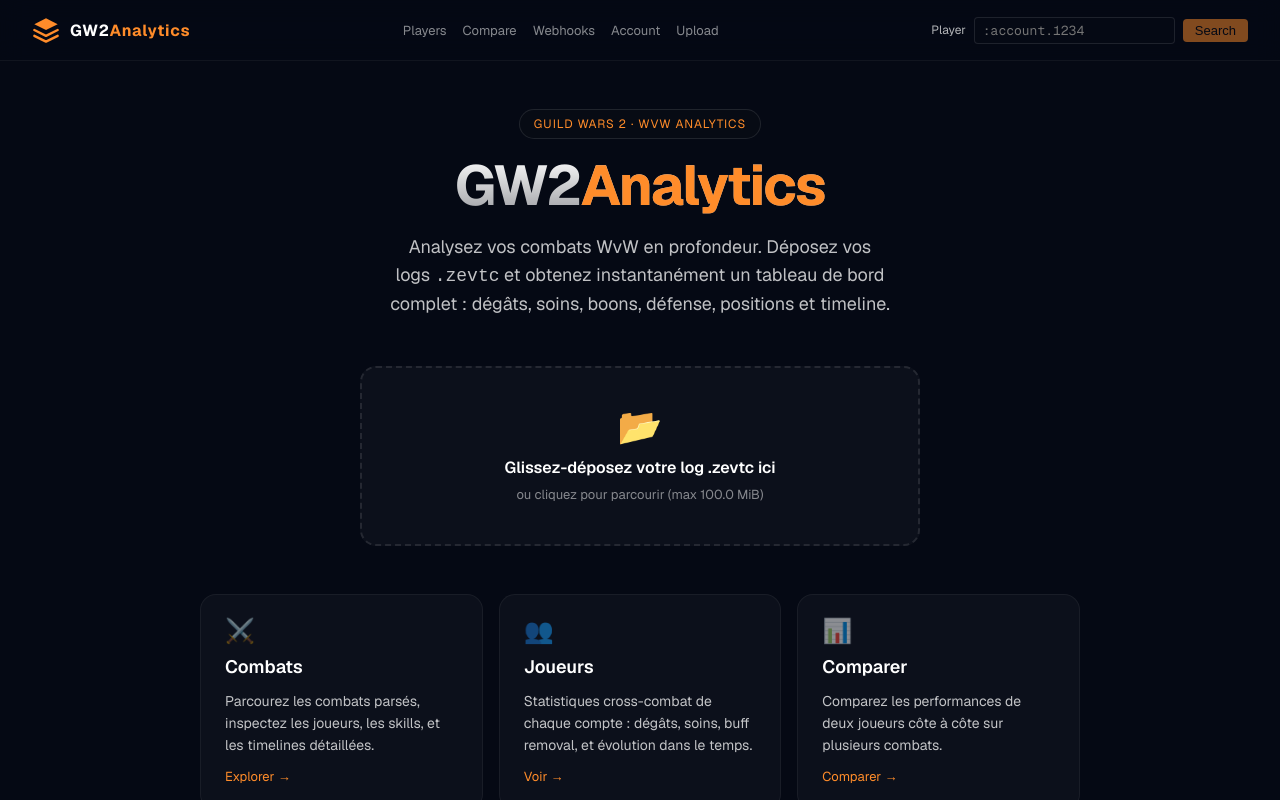
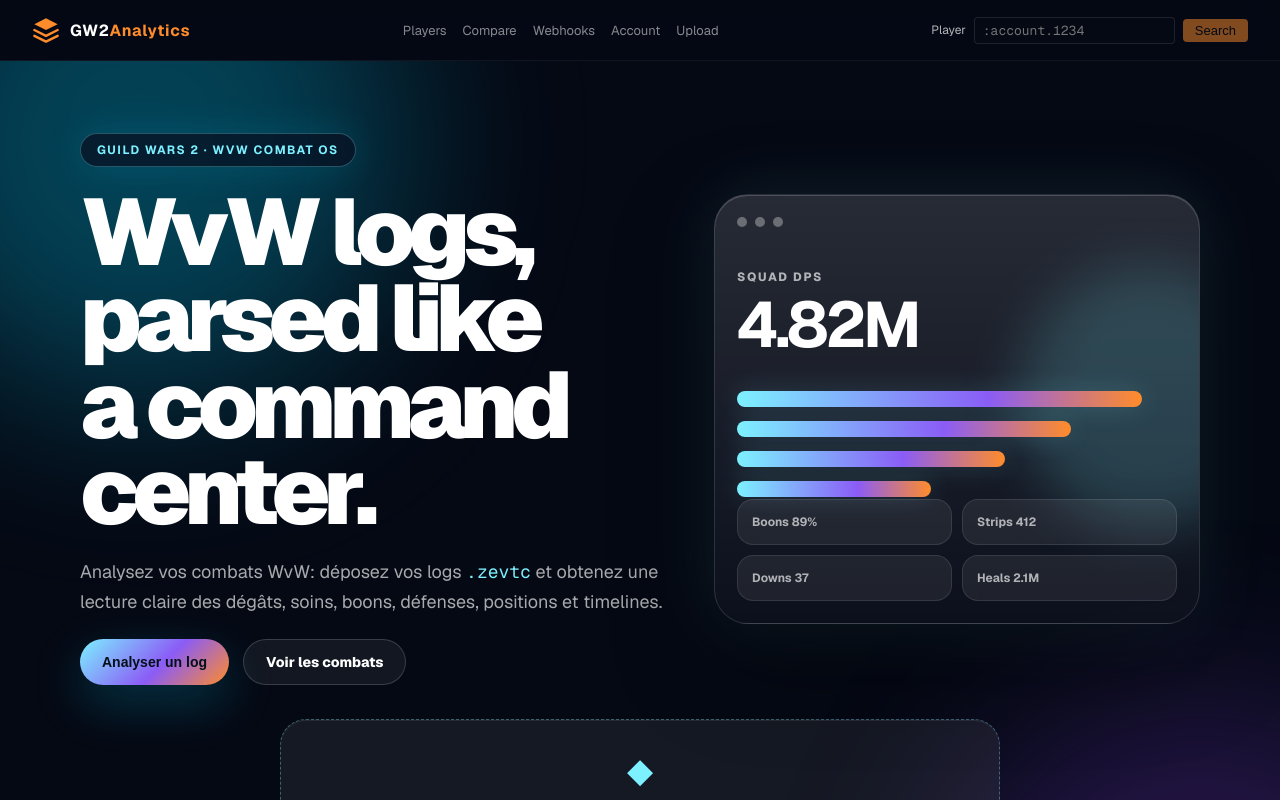
Before and after one commit to Roddygithub/Gw2Analytics, a Next.js app in the folder web/: page / in a window 1280 px wide. Shown: the top 800 px of the page. Built offline with nearby package versions, Linux system fonts and the light colour scheme; no server answers.

Commit message:
style(web): redesign landing page
Signed-off-by: Roddy <roddy@users.noreply.github.com>

```diff
--- a/web/src/app/page.module.css
+++ b/web/src/app/page.module.css
@@ -1,95 +1,252 @@
 .page {
+  position: relative;
   display: flex;
   flex: 1;
   flex-direction: column;
   align-items: center;
-  padding: 48px 24px 96px;
-  gap: 48px;
+  padding: 72px 24px 104px;
+  gap: 34px;
+  overflow: hidden;
+}
+
+.page::before,
+.page::after {
+  position: absolute;
+  z-index: -1;
+  width: 520px;
+  height: 520px;
+  border-radius: 999px;
+  filter: blur(90px);
+  content: "";
+}
+
+.page::before {
+  top: -180px;
+  left: -120px;
+  background: rgba(0, 210, 255, 0.28);
+}
+
+.page::after {
+  right: -180px;
+  bottom: 180px;
+  background: rgba(151, 71, 255, 0.22);
 }
 
 .hero {
+  display: grid;
+  grid-template-columns: minmax(0, 1.1fr) minmax(320px, 0.9fr);
+  align-items: center;
+  gap: 40px;
+  width: 100%;
+  max-width: 1120px;
+}
+
+.heroCopy {
   display: flex;
   flex-direction: column;
-  align-items: center;
-  gap: 16px;
-  max-width: 720px;
-  text-align: center;
+  align-items: flex-start;
+  gap: 22px;
 }
 
 .brand {
   display: inline-flex;
   align-items: center;
   gap: 10px;
-  padding: 6px 14px;
+  padding: 8px 16px;
+  border: 1px solid rgba(125, 241, 255, 0.28);
   border-radius: 999px;
-  background: var(--button);
-  border: 1px solid var(--border);
+  background: rgba(8, 16, 34, 0.72);
+  box-shadow: 0 0 38px rgba(0, 210, 255, 0.14);
+  color: #7df1ff;
   font-size: 12px;
-  letter-spacing: 0.08em;
+  font-weight: 700;
+  letter-spacing: 0.12em;
   text-transform: uppercase;
-  color: var(--accent);
 }
 
 .title {
-  font-size: 56px;
-  font-weight: 700;
-  line-height: 1.1;
-  letter-spacing: -0.025em;
-  background: linear-gradient(
-    180deg,
-    var(--foreground) 0%,
-    color-mix(in srgb, var(--foreground) 60%, transparent) 100%
-  );
-  -webkit-background-clip: text;
-  background-clip: text;
-  color: transparent;
-}
-
-.accentText {
-  color: var(--accent);
-  background: none;
-  -webkit-background-clip: unset;
-  background-clip: unset;
+  max-width: 780px;
+  margin: 0;
+  color: var(--foreground);
+  font-size: clamp(48px, 8vw, 94px);
+  font-weight: 850;
+  line-height: 0.92;
+  letter-spacing: -0.07em;
+  text-wrap: balance;
 }
 
 .tagline {
+  max-width: 620px;
+  margin: 0;
+  color: var(--foreground-muted);
   font-size: 18px;
-  line-height: 28px;
-  color: var(--foreground);
-  opacity: 0.75;
+  line-height: 30px;
   text-wrap: balance;
 }
 
-/* Upload zone */
+.tagline code {
+  color: #7df1ff;
+  font-family: var(--font-geist-mono);
+}
+
+.heroActions {
+  display: flex;
+  flex-wrap: wrap;
+  gap: 14px;
+}
+
+.primaryCta,
+.secondaryCta {
+  display: inline-flex;
+  align-items: center;
+  justify-content: center;
+  min-height: 46px;
+  padding: 0 22px;
+  border-radius: 999px;
+  font-size: 14px;
+  font-weight: 800;
+  cursor: pointer;
+}
+
+.primaryCta {
+  border: 0;
+  background: linear-gradient(135deg, #7df1ff, #8b5cf6 55%, #ff8c2a);
+  box-shadow: 0 18px 50px rgba(0, 210, 255, 0.22);
+  color: #041018;
+}
+
+.secondaryCta {
+  border: 1px solid rgba(255, 255, 255, 0.16);
+  background: rgba(255, 255, 255, 0.06);
+  color: var(--foreground);
+}
+
+.heroPanel {
+  position: relative;
+  min-height: 430px;
+  padding: 22px;
+  border: 1px solid rgba(255, 255, 255, 0.12);
+  border-radius: 34px;
+  background:
+    linear-gradient(180deg, rgba(255, 255, 255, 0.14), rgba(255, 255, 255, 0.03)),
+    rgba(4, 9, 22, 0.78);
+  box-shadow:
+    inset 0 1px rgba(255, 255, 255, 0.18),
+    0 36px 100px rgba(0, 0, 0, 0.42),
+    0 0 70px rgba(125, 241, 255, 0.12);
+  overflow: hidden;
+}
+
+.heroPanel::before {
+  position: absolute;
+  inset: 72px -80px auto auto;
+  width: 260px;
+  height: 260px;
+  border-radius: 999px;
+  background: rgba(125, 241, 255, 0.18);
+  filter: blur(28px);
+  content: "";
+}
+
+.panelTopbar {
+  display: flex;
+  gap: 8px;
+  margin-bottom: 42px;
+}
+
+.panelTopbar span {
+  width: 10px;
+  height: 10px;
+  border-radius: 999px;
+  background: rgba(255, 255, 255, 0.32);
+}
+
+.panelMetric {
+  position: relative;
+  display: flex;
+  flex-direction: column;
+  gap: 8px;
+  margin-bottom: 34px;
+}
+
+.panelMetric span {
+  color: var(--foreground-muted);
+  font-size: 12px;
+  font-weight: 800;
+  letter-spacing: 0.14em;
+  text-transform: uppercase;
+}
+
+.panelMetric strong {
+  color: #ffffff;
+  font-size: 64px;
+  line-height: 1;
+  letter-spacing: -0.06em;
+}
+
+.panelBars {
+  position: relative;
+  display: grid;
+  gap: 14px;
+}
+
+.panelBars i {
+  display: block;
+  width: var(--w);
+  height: 16px;
+  border-radius: 999px;
+  background: linear-gradient(90deg, #7df1ff, #8b5cf6 62%, #ff8c2a);
+  box-shadow: 0 0 26px rgba(125, 241, 255, 0.18);
+}
+
+.panelGrid {
+  position: absolute;
+  right: 22px;
+  bottom: 22px;
+  left: 22px;
+  display: grid;
+  grid-template-columns: repeat(2, 1fr);
+  gap: 10px;
+}
+
+.panelGrid span {
+  padding: 14px;
+  border: 1px solid rgba(255, 255, 255, 0.1);
+  border-radius: 16px;
+  background: rgba(255, 255, 255, 0.07);
+  color: var(--foreground-muted);
+  font-size: 12px;
+  font-weight: 700;
+}
 
 .uploadSection {
   width: 100%;
-  max-width: 560px;
+  max-width: 720px;
 }
 
 .dropZone {
   display: flex;
   align-items: center;
   justify-content: center;
-  min-height: 180px;
-  padding: 32px 24px;
-  border: 2px dashed var(--border);
-  border-radius: 16px;
-  background: var(--surface);
+  min-height: 168px;
+  padding: 28px;
+  border: 1px dashed rgba(125, 241, 255, 0.34);
+  border-radius: 26px;
+  background: rgba(255, 255, 255, 0.065);
+  box-shadow: inset 0 1px rgba(255, 255, 255, 0.08);
   cursor: pointer;
-  transition: all 0.2s ease;
+  transition:
+    border-color 0.18s ease,
+    background 0.18s ease,
+    transform 0.18s ease;
   user-select: none;
 }
 
-.dropZone:hover {
-  border-color: var(--accent);
-  background: color-mix(in srgb, var(--accent) 6%, transparent);
-}
-
+.dropZone:hover,
 .dropZoneActive {
-  border-color: var(--accent) !important;
-  background: color-mix(in srgb, var(--accent) 14%, transparent) !important;
-  transform: scale(1.01);
+  border-color: #7df1ff;
+  background: rgba(125, 241, 255, 0.1);
+  transform: translateY(-2px);
 }
 
 .dropZoneHasFile {
@@ -100,35 +257,9 @@
   display: none;
 }
 
-.dropZonePlaceholder {
-  display: flex;
-  flex-direction: column;
-  align-items: center;
-  gap: 8px;
-  text-align: center;
-}
-
-.dropIcon {
-  font-size: 36px;
-  line-height: 1;
-  margin-bottom: 4px;
-}
-
-.dropText {
-  font-size: 16px;
-  font-weight: 600;
-  margin: 0;
-  color: var(--foreground);
-}
-
-.dropHint {
-  font-size: 13px;
-  margin: 0;
-  opacity: 0.5;
-}
-
-/* File selected state */
-
+.dropZonePlaceholder,
+.uploadingState,
+.uploadResult,
 .fileSelected {
   display: flex;
   align-items: center;
@@ -136,40 +267,56 @@
   width: 100%;
 }
 
-.fileIcon {
-  font-size: 28px;
+.dropZonePlaceholder {
+  flex-direction: column;
+  justify-content: center;
+  text-align: center;
+}
+
+.dropIcon {
+  color: #7df1ff;
+  font-size: 34px;
   line-height: 1;
 }
 
-.fileName {
-  font-size: 14px;
-  font-weight: 600;
+.dropText,
+.fileName,
+.uploadResultTitle {
   margin: 0;
-  word-break: break-all;
+  color: var(--foreground);
+  font-size: 16px;
+  font-weight: 800;
 }
 
-.fileSize {
-  font-size: 12px;
+.dropHint,
+.fileSize,
+.uploadResultId {
   margin: 0;
-  opacity: 0.5;
+  color: var(--foreground-muted);
+  font-size: 13px;
+}
+
+.fileIcon,
+.uploadSuccessIcon {
+  font-size: 28px;
+  line-height: 1;
 }
 
 .uploadButton {
   margin-left: auto;
   padding: 10px 20px;
-  border-radius: 10px;
-  border: 1px solid var(--accent);
-  background: transparent;
-  color: var(--accent);
+  border: 1px solid rgba(125, 241, 255, 0.42);
+  border-radius: 999px;
+  background: rgba(125, 241, 255, 0.1);
+  color: #7df1ff;
   font-size: 14px;
-  font-weight: 600;
+  font-weight: 800;
   cursor: pointer;
-  transition: background 0.15s ease;
   white-space: nowrap;
 }
 
 .uploadButton:hover:not(:disabled) {
-  background: color-mix(in srgb, var(--accent) 12%, transparent);
+  background: rgba(125, 241, 255, 0.18);
 }
 
 .uploadButton:disabled {
@@ -177,23 +324,18 @@
   opacity: 0.5;
 }
 
-/* Uploading state */
-
 .uploadingState {
-  display: flex;
-  align-items: center;
-  gap: 12px;
-  font-size: 15px;
-  font-weight: 600;
-  color: var(--accent);
+  justify-content: center;
+  color: #7df1ff;
+  font-weight: 800;
 }
 
 .spinner {
   display: inline-block;
   width: 22px;
   height: 22px;
-  border: 3px solid var(--border);
-  border-top-color: var(--accent);
+  border: 3px solid rgba(255, 255, 255, 0.16);
+  border-top-color: #7df1ff;
   border-radius: 50%;
   animation: spin 0.9s linear infinite;
 }
@@ -204,131 +346,161 @@
   }
 }
 
-/* Upload result */
-
-.uploadResult {
-  display: flex;
-  align-items: center;
-  gap: 14px;
-  width: 100%;
-}
-
-.uploadSuccessIcon {
-  font-size: 28px;
-  line-height: 1;
-}
-
-.uploadResultTitle {
-  font-size: 15px;
-  font-weight: 600;
-  margin: 0;
-  color: var(--accent);
-}
-
-.uploadResultId {
-  font-size: 12px;
-  margin: 4px 0;
-  opacity: 0.5;
-  font-family: var(--font-geist-mono);
-}
-
 .uploadResultLink {
+  color: #7df1ff;
   font-size: 13px;
-  color: var(--accent);
   text-decoration: underline;
   text-underline-offset: 3px;
 }
 
-/* Error */
-
 .error {
-  margin: 8px 0 0;
+  margin: 10px 0 0;
+  color: var(--error);
   font-size: 14px;
-  color: #ff6e6e;
   text-align: center;
 }
 
-/* Navigation cards */
-
 .cards {
   display: grid;
-  grid-template-columns: repeat(auto-fit, minmax(280px, 1fr));
+  grid-template-columns: repeat(4, minmax(0, 1fr));
   gap: 16px;
   width: 100%;
-  max-width: 880px;
+  max-width: 1120px;
 }
 
 .card {
   display: flex;
   flex-direction: column;
-  gap: 12px;
-  padding: 24px;
-  border: 1px solid rgba(255, 255, 255, 0.05);
-  border-radius: 16px;
-  background: var(--surface);
+  min-height: 220px;
+  padding: 22px;
+  border: 1px solid rgba(255, 255, 255, 0.1);
+  border-radius: 24px;
+  background: rgba(255, 255, 255, 0.06);
+  box-shadow: inset 0 1px rgba(255, 255, 255, 0.08);
+  text-decoration: none;
   transition:
-    border-color 0.15s ease-in-out,
-    background 0.15s ease-in-out,
-    transform 0.15s ease-in-out;
-  text-decoration: none;
+    border-color 0.18s ease,
+    background 0.18s ease,
+    transform 0.18s ease;
 }
 
 .card:hover {
-  border-color: var(--accent);
-  background: rgba(255, 255, 255, 0.08);
-  transform: translateY(-2px);
+  border-color: rgba(125, 241, 255, 0.44);
+  background: rgba(125, 241, 255, 0.08);
+  transform: translateY(-4px);
 }
 
 .cardIcon {
-  font-size: 24px;
-  line-height: 1;
+  color: #7df1ff;
+  font-family: var(--font-geist-mono);
+  font-size: 12px;
+  font-weight: 900;
+  letter-spacing: 0.16em;
 }
 
 .cardTitle {
-  font-size: 18px;
-  font-weight: 600;
+  margin-top: 24px;
   color: var(--foreground);
+  font-size: 20px;
+  font-weight: 850;
 }
 
 .cardBody {
+  margin-top: 10px;
+  color: var(--foreground-muted);
   font-size: 14px;
   line-height: 22px;
-  opacity: 0.75;
-  color: var(--foreground);
 }
 
 .cardArrow {
+  margin-top: auto;
+  color: #7df1ff;
   font-size: 13px;
-  color: var(--accent);
+  font-weight: 800;
 }
-
-/* Features section */
 
 .features {
   display: grid;
-  grid-template-columns: repeat(auto-fit, minmax(240px, 1fr));
-  gap: 24px;
+  grid-template-columns: repeat(3, minmax(0, 1fr));
+  gap: 18px;
   width: 100%;
-  max-width: 880px;
+  max-width: 1120px;
 }
 
 .feature {
   display: flex;
   flex-direction: column;
-  gap: 6px;
-  padding: 0;
+  gap: 8px;
+  padding: 22px;
+  border-left: 2px solid rgba(125, 241, 255, 0.5);
+  background: linear-gradient(90deg, rgba(125, 241, 255, 0.08), transparent);
 }
 
 .featureValue {
-  font-size: 14px;
-  font-weight: 700;
+  color: #7df1ff;
+  font-size: 13px;
+  font-weight: 900;
+  letter-spacing: 0.1em;
   text-transform: uppercase;
-  letter-spacing: 0.06em;
-  color: var(--accent);
 }
 
 .featureLabel {
-  font-size: 13px;
-  line-height: 20px;
-  opacity: 0.65;
+  color: var(--foreground-muted);
+  font-size: 14px;
+  line-height: 22px;
 }
+
+@media (max-width: 920px) {
+  .hero {
+    grid-template-columns: 1fr;
+  }
+
+  .heroPanel {
+    min-height: 360px;
+  }
+
+  .cards,
+  .features {
+    grid-template-columns: repeat(2, minmax(0, 1fr));
+  }
+}
+
+@media (max-width: 640px) {
+  .page {
+    padding: 44px 16px 72px;
+  }
+
+  .heroCopy {
+    align-items: stretch;
+  }
+
+  .heroActions,
+  .primaryCta,
+  .secondaryCta {
+    width: 100%;
+  }
+
+  .heroPanel {
+    min-height: 320px;
+    border-radius: 24px;
+  }
+
+  .panelMetric strong {
+    font-size: 48px;
+  }
+
+  .cards,
+  .features {
+    grid-template-columns: 1fr;
+  }
+
+  .fileSelected {
+    align-items: flex-start;
+    flex-direction: column;
+  }
+
+  .uploadButton {
+    margin-left: 0;
+    width: 100%;
+  }
+}
--- a/web/src/app/page.tsx
+++ b/web/src/app/page.tsx
@@ -6,7 +6,8 @@
  */
 
 import Link from "next/link";
-import { useCallback, useEffect, useRef, useState } from "react";
+import type { CSSProperties } from "react";
+import { useCallback, useRef, useState } from "react";
 
 import { uploadLog, formatApiError, type UploadCreatedRow } from "@/lib/api";
 import { formatBytes } from "@/lib/format";
@@ -91,18 +92,55 @@
 
   return (
     <div className={styles.page}>
-      {/* Hero */}
       <section className={styles.hero}>
-        <span className={styles.brand}>Guild Wars 2 · WvW Analytics</span>
-        <h1 className={styles.title}>GW2<span className={styles.accentText}>Analytics</span></h1>
-        <p className={styles.tagline}>
-          Analysez vos combats WvW en profondeur. Déposez vos logs{" "}
-          <code>.zevtc</code> et obtenez instantanément un tableau de bord
-          complet : dégâts, soins, boons, défense, positions et timeline.
-        </p>
+        <div className={styles.heroCopy}>
+          <span className={styles.brand}>Guild Wars 2 · WvW Combat OS</span>
+          <h1 className={styles.title}>
+            WvW logs, parsed like a command center.
+          </h1>
+          <p className={styles.tagline}>
+            Analysez vos combats WvW: déposez vos logs <code>.zevtc</code> et
+            obtenez une lecture claire des dégâts, soins, boons, défenses,
+            positions et timelines.
+          </p>
+          <div className={styles.heroActions}>
+            <button
+              className={styles.primaryCta}
+              type="button"
+              onClick={() => inputRef.current?.click()}
+            >
+              Analyser un log
+            </button>
+            <Link className={styles.secondaryCta} href="/fights">
+              Voir les combats
+            </Link>
+          </div>
+        </div>
+        <div className={styles.heroPanel} aria-hidden="true">
+          <div className={styles.panelTopbar}>
+            <span />
+            <span />
+            <span />
+          </div>
+          <div className={styles.panelMetric}>
+            <span>Squad DPS</span>
+            <strong>4.82M</strong>
+          </div>
+          <div className={styles.panelBars}>
+            <i style={{ "--w": "92%" } as CSSProperties} />
+            <i style={{ "--w": "76%" } as CSSProperties} />
+            <i style={{ "--w": "61%" } as CSSProperties} />
+            <i style={{ "--w": "44%" } as CSSProperties} />
+          </div>
+          <div className={styles.panelGrid}>
+            <span>Boons 89%</span>
+            <span>Strips 412</span>
+            <span>Downs 37</span>
+            <span>Heals 2.1M</span>
+          </div>
+        </div>
       </section>
 
-      {/* Upload zone */}
       <section className={styles.uploadSection}>
         <div
           className={`${styles.dropZone} ${dragOver ? styles.dropZoneActive : ""} ${
@@ -172,7 +210,7 @@
             </div>
           ) : (
             <div className={styles.dropZonePlaceholder}>
-              <span className={styles.dropIcon}>📂</span>
+              <span className={styles.dropIcon}>◆</span>
               <p className={styles.dropText}>
                 {dragOver
                   ? "Déposez votre fichier ici"
@@ -197,7 +235,6 @@
         )}
       </section>
 
-      {/* Quick links */}
       {/*
        * ``data-testid="home-nav-*"`` attrs are stable selectors for the
        * Playwright e2e suite. They intentionally bypass the visible
@@ -209,7 +246,7 @@
        */}
       <nav className={styles.cards}>
         <Link className={styles.card} href="/fights" data-testid="home-nav-fights">
-          <span className={styles.cardIcon}>⚔️</span>
+          <span className={styles.cardIcon}>01</span>
           <span className={styles.cardTitle}>Combats</span>
           <span className={styles.cardBody}>
             Parcourez les combats parsés, inspectez les joueurs, les skills,
@@ -218,7 +255,7 @@
           <span className={styles.cardArrow}>Explorer &rarr;</span>
         </Link>
         <Link className={styles.card} href="/players" data-testid="home-nav-players">
-          <span className={styles.cardIcon}>👥</span>
+          <span className={styles.cardIcon}>02</span>
           <span className={styles.cardTitle}>Joueurs</span>
           <span className={styles.cardBody}>
             Statistiques cross-combat de chaque compte : dégâts, soins,
@@ -227,7 +264,7 @@
           <span className={styles.cardArrow}>Voir &rarr;</span>
         </Link>
         <Link className={styles.card} href="/players/compare" data-testid="home-nav-compare">
-          <span className={styles.cardIcon}>📊</span>
+          <span className={styles.cardIcon}>03</span>
           <span className={styles.cardTitle}>Comparer</span>
           <span className={styles.cardBody}>
             Comparez les performances de deux joueurs côte à côte sur
@@ -236,7 +273,7 @@
           <span className={styles.cardArrow}>Comparer &rarr;</span>
         </Link>
         <Link className={styles.card} href="/upload" data-testid="home-nav-upload">
-          <span className={styles.cardIcon}>📤</span>
+          <span className={styles.cardIcon}>04</span>
           <span className={styles.cardTitle}>Upload avancé</span>
           <span className={styles.cardBody}>
             Assistant d&apos;import complet avec suivi du parsing,
@@ -246,7 +283,6 @@
         </Link>
       </nav>
 
-      {/* Stats / features row */}
       <section className={styles.features}>
         <div className={styles.feature}>
           <span className={styles.featureValue}>Parser local</span>
```
